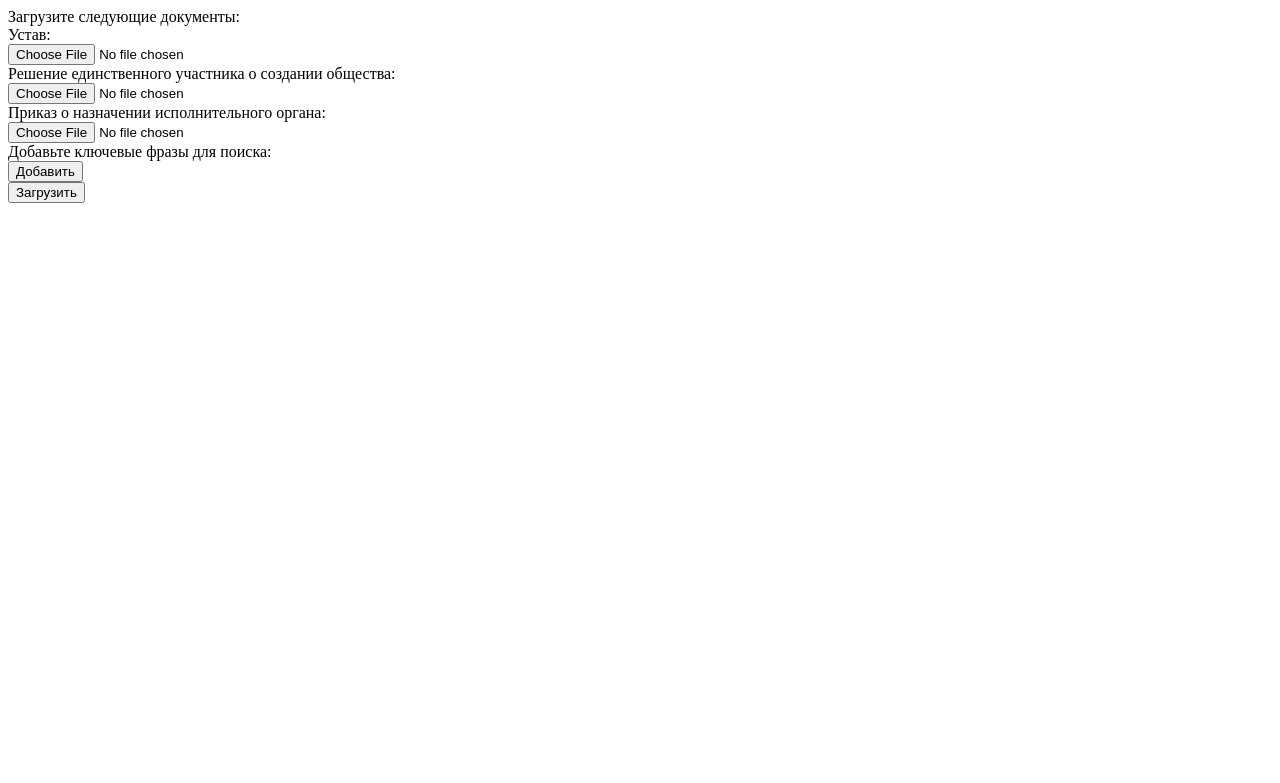
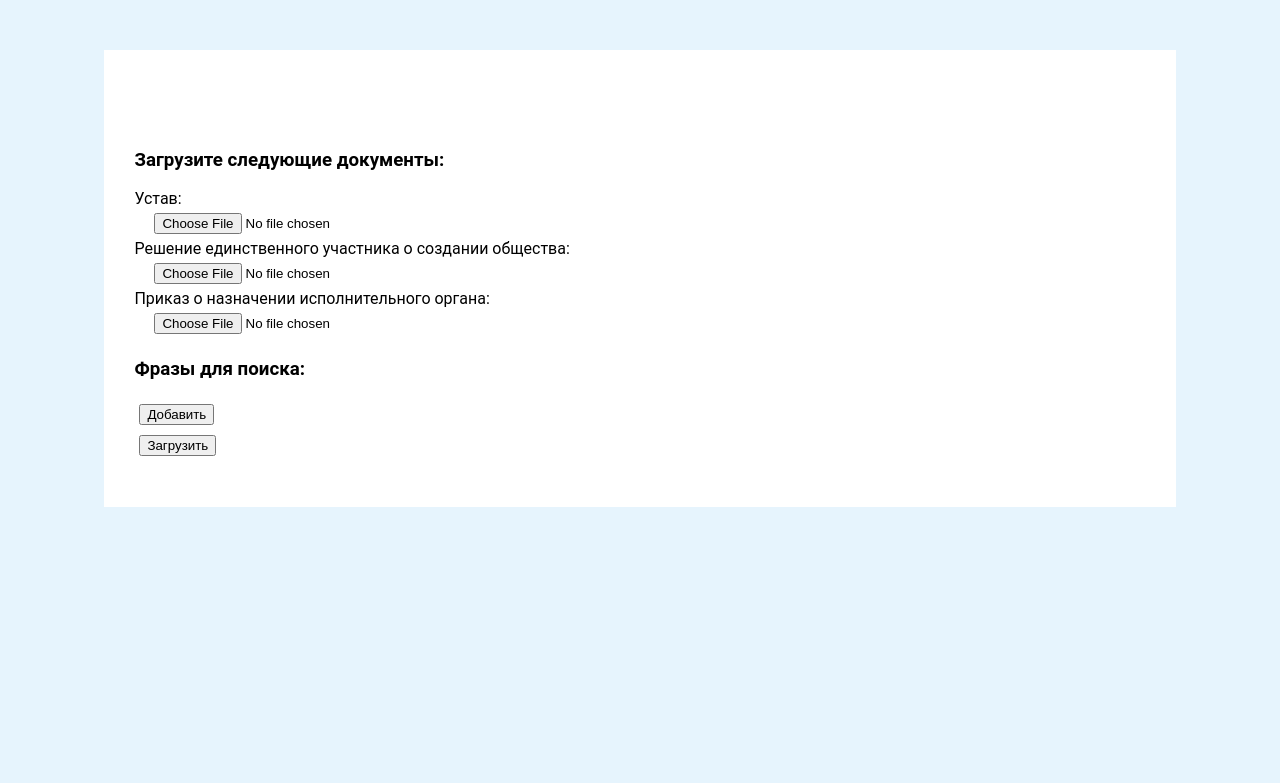
Before and after one commit to Va-Pros/LegalDD, a Django app: page /upload/ in a window 1280 px wide. Shown: the top 783 px of the page. Run offline with Django 3.2, Linux system fonts and the light colour scheme.

Commit message:
Added styles

```diff
--- /dev/null
+++ b/LegalDD/static/static_dirs/style/upload.css
@@ -0,0 +1,20 @@
+body {
+    background: #e6f4fd;
+    font-family: 'Roboto', sans-serif;
+}
+
+.main {
+    max-width: 80%;
+    padding: 80px 30px 30px;
+    margin: 50px auto 30px;
+    background: white;
+}
+
+.main button {
+    margin: 5px
+}
+
+.file {
+    margin: 5px;
+    margin-left: 20px
+}
--- a/main/templates/upload.html
+++ b/main/templates/upload.html
@@ -1,5 +1,6 @@
 <html>
 <head>
+    {% load static %}
     <title>Upload file</title>
     <script>
         var phraseCnt = 0
@@ -15,6 +16,7 @@
             var removeNewItem = document.createElement("button")
             removeNewItem.type = "button"
             removeNewItem.innerText = "X"
+            removeNewItem.class = "button"
             phrases.appendChild(removeNewItem)
 
             var newLine = document.createElement("br")
@@ -36,18 +38,20 @@
             document.getElementById("phraseCnt").value = ++phraseCnt
         }
     </script>
+    <link rel="stylesheet" href="{% static "style/upload.css" %}">
 </head>
 <body>
-    Загрузите следующие документы:
+    <div class="main">
+        <h3>Загрузите следующие документы:</h3>
         <form method="POST" action="." enctype="multipart/form-data">
             {% csrf_token %}
             Устав:<br/>
-        <input required type="file" name="Устав.pdf"></input><br/>
+            <input required type="file" name="Устав.pdf" class="file"></input><br/>
             Решение единственного участника о создании общества:<br/>
-        <input required type="file" name="Решение единственного участника о создании общества.pdf"></input><br/>
+            <input required type="file" name="Решение единственного участника о создании общества.pdf" class="file"></input><br/>
             Приказ о назначении исполнительного органа:<br/>
-        <input required type="file" name="Приказ о назначении исполнительного органа.pdf"></input><br/>
-        Добавьте ключевые фразы для поиска:<br/>
+            <input required type="file" name="Приказ о назначении исполнительного органа.pdf" class="file"></input><br/>
+            <h3>Фразы для поиска:</h3>
             <div id="phrases">
 
             </div>
@@ -55,5 +59,6 @@
             <input type="hidden" name="phraseCnt" id="phraseCnt" value=0></input>
             <button type="submit" value="submit">Загрузить</button>
         </form>
+    </div>
 </body>
 </html>
```
Also changed, not shown: LegalDD/static/static_dirs/style/edit.css (added, +22 -0 lines), LegalDD/static/static_dirs/style/mainstyle.css (deleted, +0 -7 lines), main/templates/edit.html (+6 -4 lines), db.sqlite3. Lines whose indentation alone changed are shown as unchanged.
